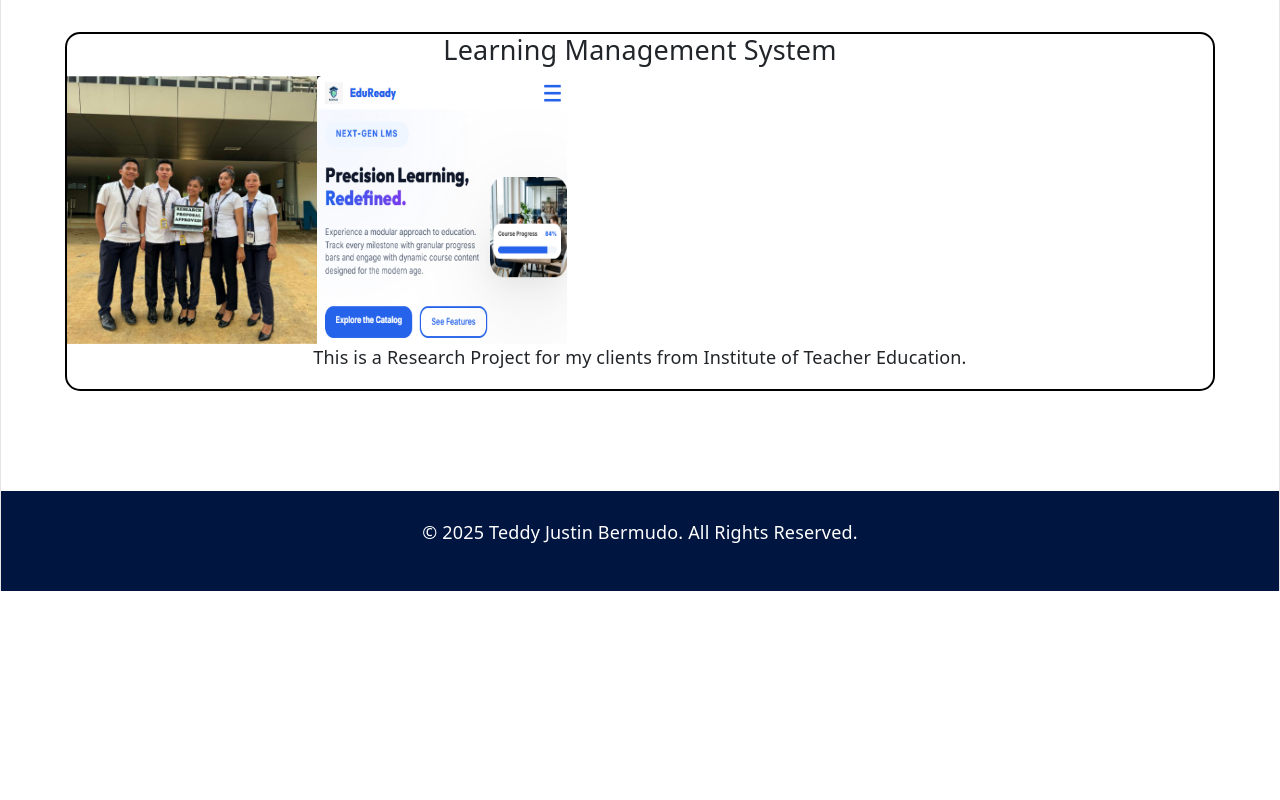
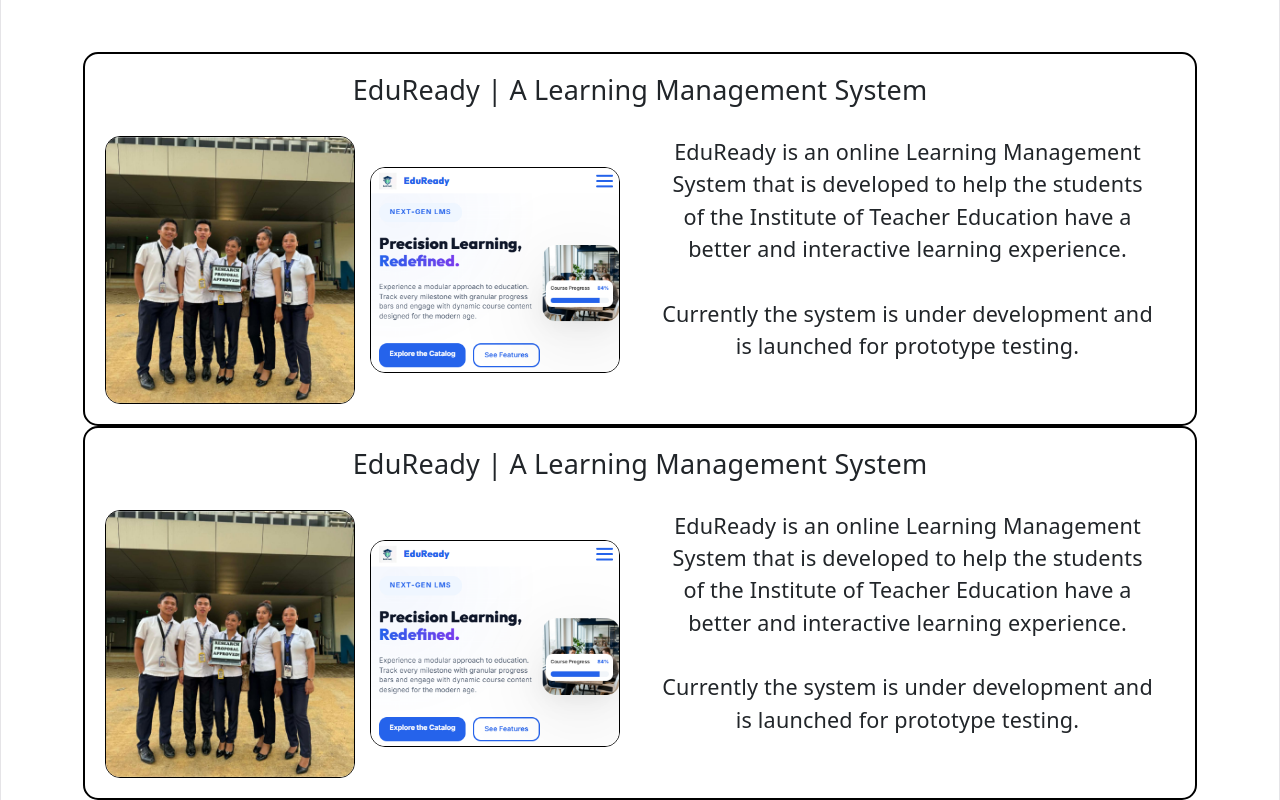
Before and after one commit to Tedeyy/Project-Manhole, a React (Vite) app: page / in a window 1280 px wide. Shown: the part 900-1700 px from the top of the page. Before the commit the page ends 1491 px from the top, so only its background shows below. Built offline with nearby package versions, Linux system fonts and the light colour scheme.

Commit message:
fixed UI bugs for project container

```diff
--- a/src/assets/css/projectBody.css
+++ b/src/assets/css/projectBody.css
@@ -1,25 +1,48 @@
 .project-container {
-  display: flex;
   justify-content: center;
   align-items: center;
+  padding: 20px; /* Optional: adds breathing room around the edges */
 }
 
 .project {
   width: 90%;
-  margin: 0px auto;
+  margin: 0 auto;
   display: flex;
-  flex-direction: column;
-  border: 2px black solid;
+  flex-wrap: wrap; /* Allows children to wrap to the next line */
+  border: 2px solid black;
   border-radius: 15px;
+  padding: 20px;
+  box-sizing: border-box; /* Ensures padding doesn't push width past 90% */
+}
+
+.title {
+  width: 100%; /* Forces the title to take up the entire top row */
+  text-align: center;
+  margin-bottom: 20px; /* Adds space between title and content */
 }
 
 .image-container {
+  width: 50%;
   display: flex;
-  flex-direction: row;
-  height: auto;
+  align-items: center; /* Centers the images horizontally */
+  gap: 15px; /* Adds space between the stacked images */
 }
 
 .image-container img {
   width: 250px;
   height: auto;
+  border: 1px solid black;
+  border-radius: 15px;
+  /* Removed float: left as Flexbox handles positioning cleanly */
 }
+
+.description {
+  width: 50%;
+  display: flex;
+  justify-content: center;
+  /* Optional: align-items: center; will center the text vertically next to the images */
+  padding: 0 20px;
+  box-sizing: border-box;
+  font-size: 1.2rem;
+  text-align: center;
+}
--- a/src/components/body/projects/projectBody.tsx
+++ b/src/components/body/projects/projectBody.tsx
@@ -8,7 +8,9 @@
     <>
       <div className="project-container">
         <div className="project">
-          <h4 className="title">Learning Management System</h4>
+          <div className="title">
+            <h4>EduReady | A Learning Management System</h4>
+          </div>
           <div className="image-container">
             <img src={lmsclient} alt="lms-client" className="project-image" />
             <img
@@ -19,8 +21,37 @@
           </div>
           <div className="description">
             <p>
-              This is a Research Project for my clients from Institute of
-              Teacher Education.
+              EduReady is an online Learning Management System that is developed
+              to help the students of the Institute of Teacher Education have a
+              better and interactive learning experience.
+              <br />
+              <br />
+              Currently the system is under development and is launched for
+              prototype testing.
+            </p>
+          </div>
+        </div>
+        <div className="project">
+          <div className="title">
+            <h4>EduReady | A Learning Management System</h4>
+          </div>
+          <div className="image-container">
+            <img src={lmsclient} alt="lms-client" className="project-image" />
+            <img
+              src={lmsscreenshot}
+              alt="lms-screenshot"
+              className="project-image"
+            />
+          </div>
+          <div className="description">
+            <p>
+              EduReady is an online Learning Management System that is developed
+              to help the students of the Institute of Teacher Education have a
+              better and interactive learning experience.
+              <br />
+              <br />
+              Currently the system is under development and is launched for
+              prototype testing.
             </p>
           </div>
         </div>
```
